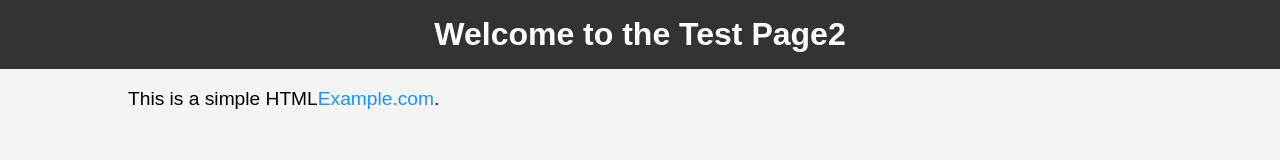
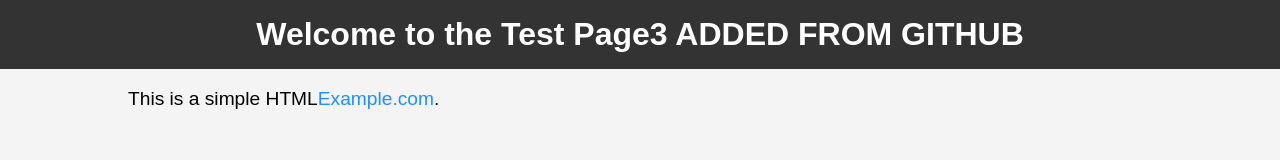
Before and after one commit to jjoachin/GitGithubMasterClass, a plain HTML site: page index.html in a window 1280 px wide. Drawn offline with Linux system fonts and the light colour scheme.

Commit message:
Update index.html
ADDED FROM GITHUB

```diff
--- a/index.html
+++ b/index.html
@@ -39,7 +39,7 @@
 </head>
 <body>
     <header>
-        <h1>Welcome to the Test Page2</h1>
+        <h1>Welcome to the Test Page3 ADDED FROM GITHUB</h1>
     </header>
     <div class="container">
         <p>This is a simple HTML<a href="https://www.example.com" target="_blank">Example.com</a>.</p>
```
